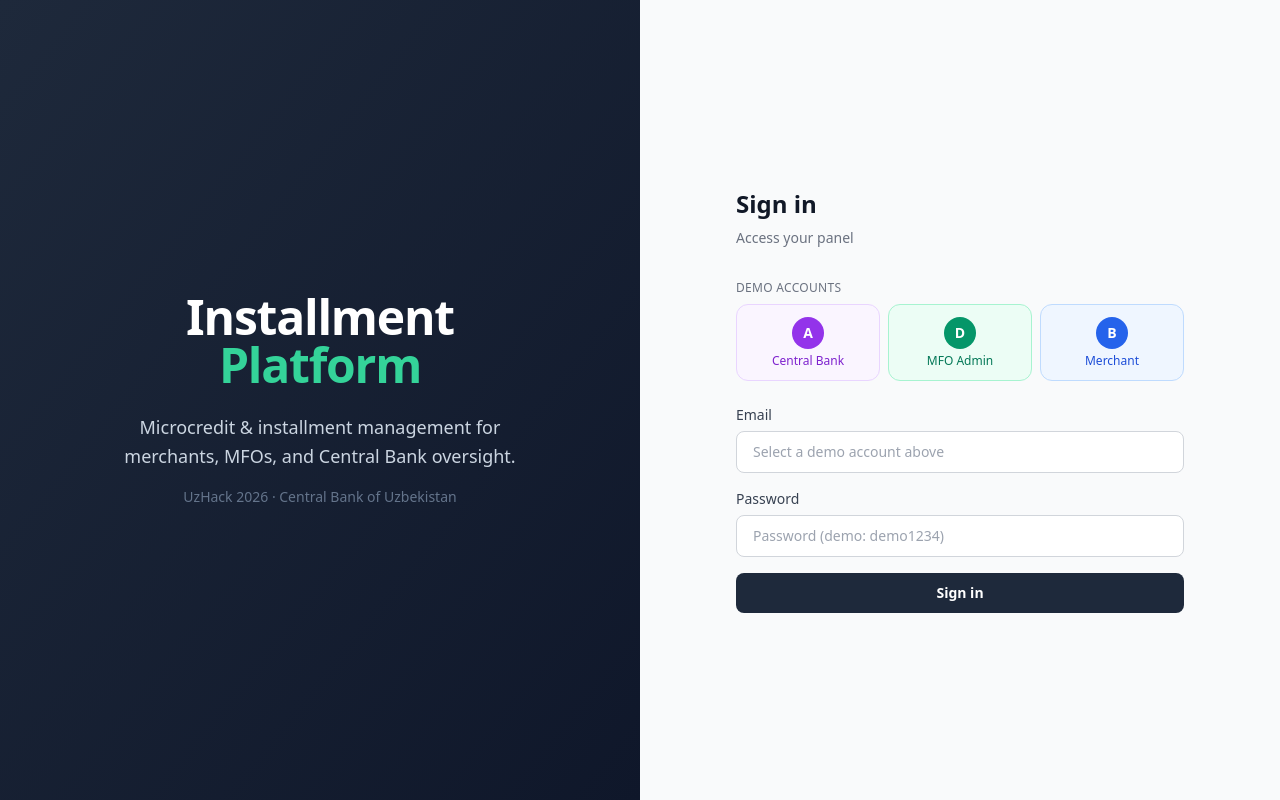
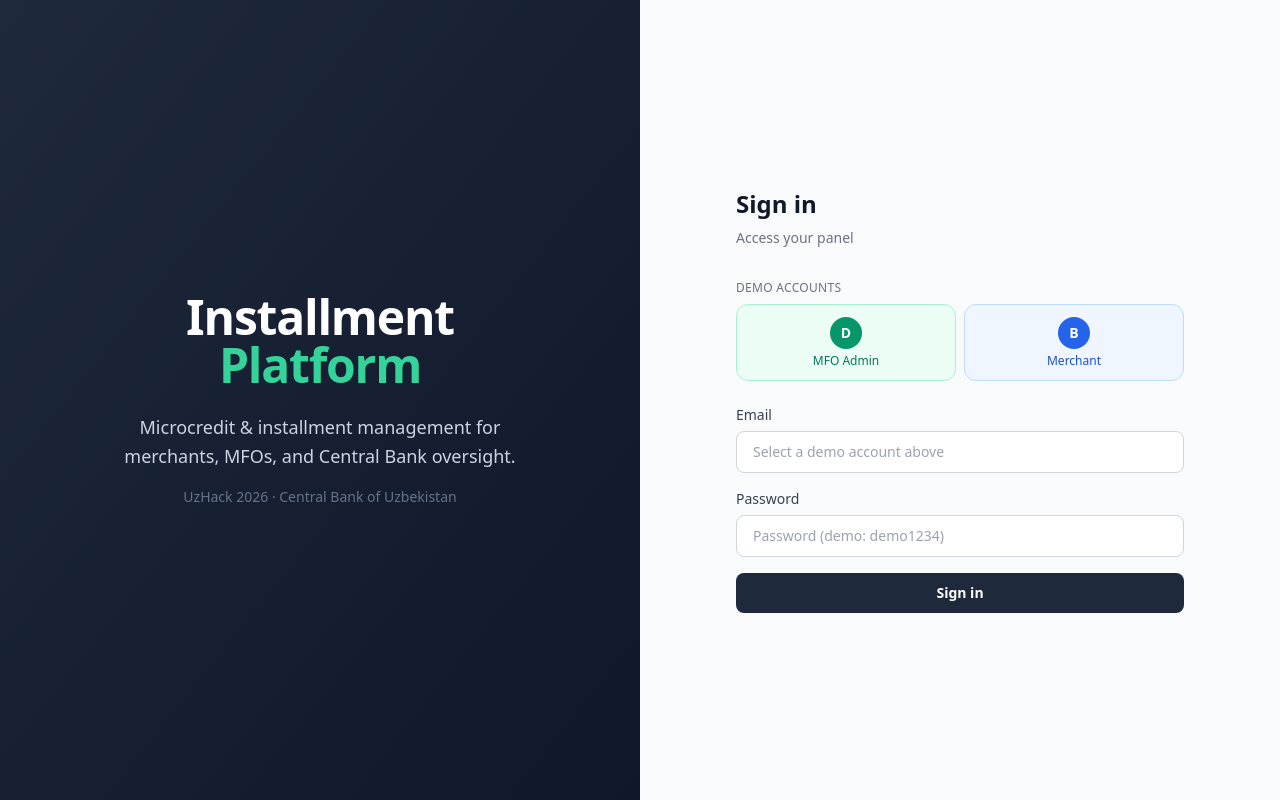
Before and after one commit to encodeschool/merchant-installment, a React (Vite) app in the folder frontend/: page /login in a window 1280 px wide. Built offline with nearby package versions, Linux system fonts and the light colour scheme; no server answers.

Commit message:
Updating fe removing BANK

```diff
--- a/frontend/src/data/mockData.ts
+++ b/frontend/src/data/mockData.ts
@@ -1,7 +1,7 @@
 import { Tariff, Merchant, Product, Application, Contract, AuditLog, MFOStats, User } from '../types'
 
 export const mockUsers: User[] = [
-  { id: 'u1', name: 'Akbar Toshmatov', email: 'akbar@centralbank.uz', role: 'CENTRAL_BANK', organization: "O'zbekiston Markaziy Banki" },
+  // { id: 'u1', name: 'Akbar Toshmatov', email: 'akbar@centralbank.uz', role: 'CENTRAL_BANK', organization: "O'zbekiston Markaziy Banki" },
   { id: 'u2', name: 'Dilnoza Yusupova', email: 'dilnoza@ipoteka.uz', role: 'MFO_ADMIN', organization: 'Ipoteka Bank MFO' },
   { id: 'u3', name: 'Bobur Rahimov', email: 'bobur@techmart.uz', role: 'MERCHANT', organization: 'TechMart Savdo' },
 ]
@@ -46,12 +46,12 @@ export const mockContracts: Contract[] = [
 ]
 
 export const mockAuditLogs: AuditLog[] = [
-  { id: 'l1', userId: 'u1', userName: 'Akbar Toshmatov', role: 'CENTRAL_BANK', action: 'APPROVE', resource: 'tariff', resourceId: 't1', timestamp: '2026-01-12T09:30:00Z', ipAddress: '10.0.1.5' },
+  // { id: 'l1', userId: 'u1', userName: 'Akbar Toshmatov', role: 'CENTRAL_BANK', action: 'APPROVE', resource: 'tariff', resourceId: 't1', timestamp: '2026-01-12T09:30:00Z', ipAddress: '10.0.1.5' },
   { id: 'l2', userId: 'u2', userName: 'Dilnoza Yusupova', role: 'MFO_ADMIN', action: 'CREATE', resource: 'tariff', resourceId: 't3', timestamp: '2026-03-20T14:22:00Z', ipAddress: '10.0.2.12' },
   { id: 'l3', userId: 'u3', userName: 'Bobur Rahimov', role: 'MERCHANT', action: 'SUBMIT', resource: 'application', resourceId: 'a2', timestamp: '2026-03-26T11:05:00Z', ipAddress: '10.0.3.8' },
   { id: 'l4', userId: 'u2', userName: 'Dilnoza Yusupova', role: 'MFO_ADMIN', action: 'APPROVE', resource: 'application', resourceId: 'a3', timestamp: '2026-03-21T10:10:00Z', ipAddress: '10.0.2.12' },
   { id: 'l5', userId: 'u2', userName: 'Dilnoza Yusupova', role: 'MFO_ADMIN', action: 'REJECT', resource: 'application', resourceId: 'a4', timestamp: '2026-03-16T16:45:00Z', ipAddress: '10.0.2.12' },
-  { id: 'l6', userId: 'u1', userName: 'Akbar Toshmatov', role: 'CENTRAL_BANK', action: 'APPROVE', resource: 'tariff', resourceId: 't2', timestamp: '2026-01-17T11:00:00Z', ipAddress: '10.0.1.5' },
+  // { id: 'l6', userId: 'u1', userName: 'Akbar Toshmatov', role: 'CENTRAL_BANK', action: 'APPROVE', resource: 'tariff', resourceId: 't2', timestamp: '2026-01-17T11:00:00Z', ipAddress: '10.0.1.5' },
 ]
 
 export const mockMFOStats: MFOStats[] = [
--- a/frontend/src/pages/auth/LoginPage.tsx
+++ b/frontend/src/pages/auth/LoginPage.tsx
@@ -7,13 +7,13 @@ import clsx from 'clsx'
 const DEMO_PASSWORD = 'demo1234'
 
 const roleColors = {
-  CENTRAL_BANK: { bg: 'bg-purple-600', hover: 'hover:bg-purple-700', light: 'bg-purple-50 border-purple-200 text-purple-700', ring: 'ring-purple-400' },
+  // CENTRAL_BANK: { bg: 'bg-purple-600', hover: 'hover:bg-purple-700', light: 'bg-purple-50 border-purple-200 text-purple-700', ring: 'ring-purple-400' },
   MFO_ADMIN: { bg: 'bg-emerald-600', hover: 'hover:bg-emerald-700', light: 'bg-emerald-50 border-emerald-200 text-emerald-700', ring: 'ring-emerald-400' },
   MERCHANT: { bg: 'bg-blue-600', hover: 'hover:bg-blue-700', light: 'bg-blue-50 border-blue-200 text-blue-700', ring: 'ring-blue-400' },
 }
 
 const roleLabels = {
-  CENTRAL_BANK: 'Central Bank',
+  // CENTRAL_BANK: 'Central Bank',
   MFO_ADMIN: 'MFO Admin',
   MERCHANT: 'Merchant',
 }
@@ -76,7 +76,7 @@ export default function LoginPage() {
           {/* Demo accounts */}
           <div className="mb-6">
             <p className="text-xs font-medium text-gray-500 mb-2 uppercase tracking-wide">Demo accounts</p>
-            <div className="grid grid-cols-3 gap-2">
+            <div className="grid grid-cols-2 gap-2">
               {mockUsers.map((u) => {
                 const colors = roleColors[u.role]
                 return (
```
